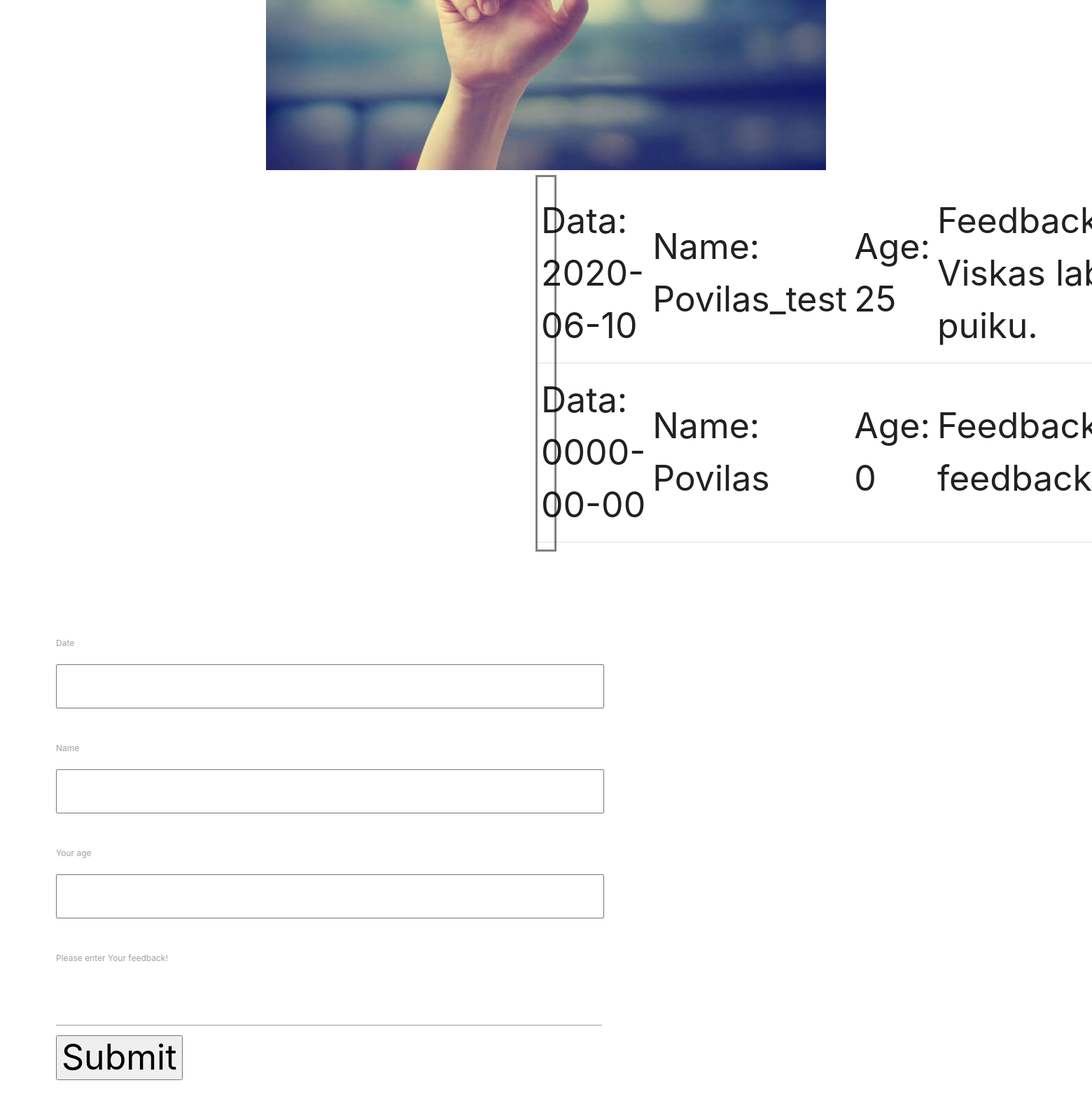
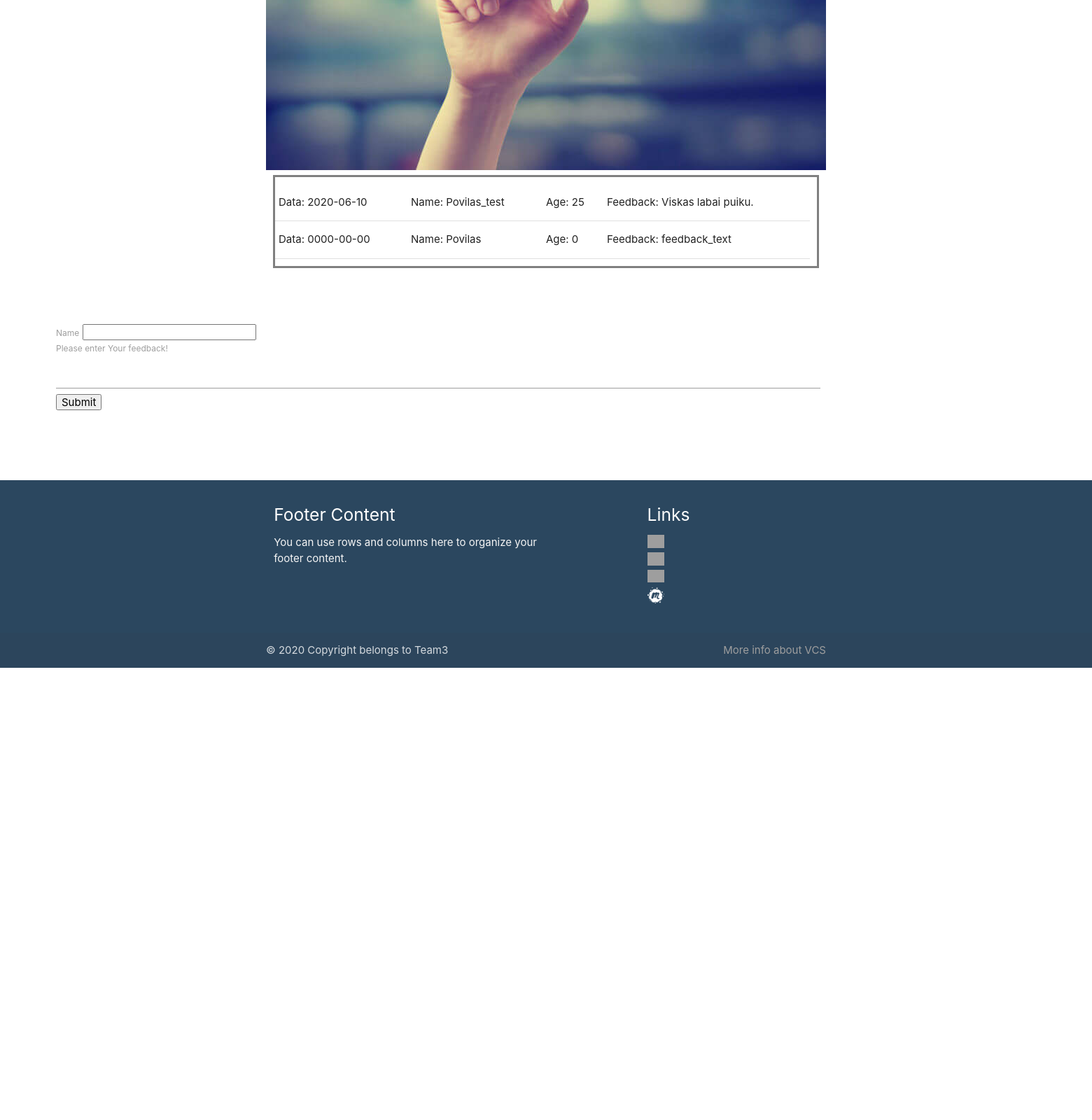
Before and after one commit to Arturasrom/grupe3, a PHP site: page /feedback.php in a window 1560 px wide; the page is wider, and only the part inside the window is pictured. Shown: the part 391-1991 px from the top of that part at 70% size. After the commit the page ends 1345 px from the top of that part, so only its background shows below. Run offline with PHP 8.4, Linux system fonts and the light colour scheme; data comes from the database, SQL or seed files in the repository; grey boxes are pictures that could not be loaded.

Commit message:
reduced form fields

```diff
--- a/feedback.php
+++ b/feedback.php
@@ -71,9 +71,9 @@
 input[type=text] {
   width: 100%;
   padding: 12px 20px;
-  margin: 8px 0;
+  margin: 8px ;
   box-sizing: border-box;
-  font-size:100px ;
+
 }
 </style>
 
@@ -82,12 +82,12 @@ input[type=text] {
 <p class="c-align"></p>
 
 <form id="feedback_form">
-  <label for="Data">Date</label>
-  <input type="textData" id="Data" name="Data">
+  <!-- <label for="Data">Date</label>
+  <input type="textData" id="Data" name="Data"> -->
   <label for="lname">Name</label>
   <input type="Name" id="name" name="Name">
-  <label for="Age">Your age</label>
-  <input type="int" id="Age" name="Age">
+  <!-- <label for="Age">Your age</label>
+  <input type="int" id="Age" name="Age"> -->
   <br><label for="lname">Please enter Your feedback! </label>
   <input type="text" id="feedback_text" name="feedback_text"> <br>
 
--- a/styles/style.css
+++ b/styles/style.css
@@ -12,7 +12,6 @@
 
 .news-h1 {
     text-align: center;
-    color: black;
 }
 
 .news-h5 {
@@ -31,14 +30,6 @@
     border: 2px solid #2b475f;
 }
 
-/* .container-news {
-    position: absolute;
-    top: 150px;
-} */
-
-.news-bck-img {
-
-}
 
 /* Aušros stiliaus kodas: */
 
@@ -168,16 +159,15 @@ h3{
     margin-bottom: 100px;
     margin-right: 100px;
     margin-left: 80px;
-    width: 50%;
-    font-size: 50px;
+    width: 70%;
+
   }
 
 
   .db_results{
     margin: auto;
-    width: 30px;
+    width: 50%;
     border: 3px solid gray;
     padding: 10px;
-    font-size: 50px;
 
   }
```
